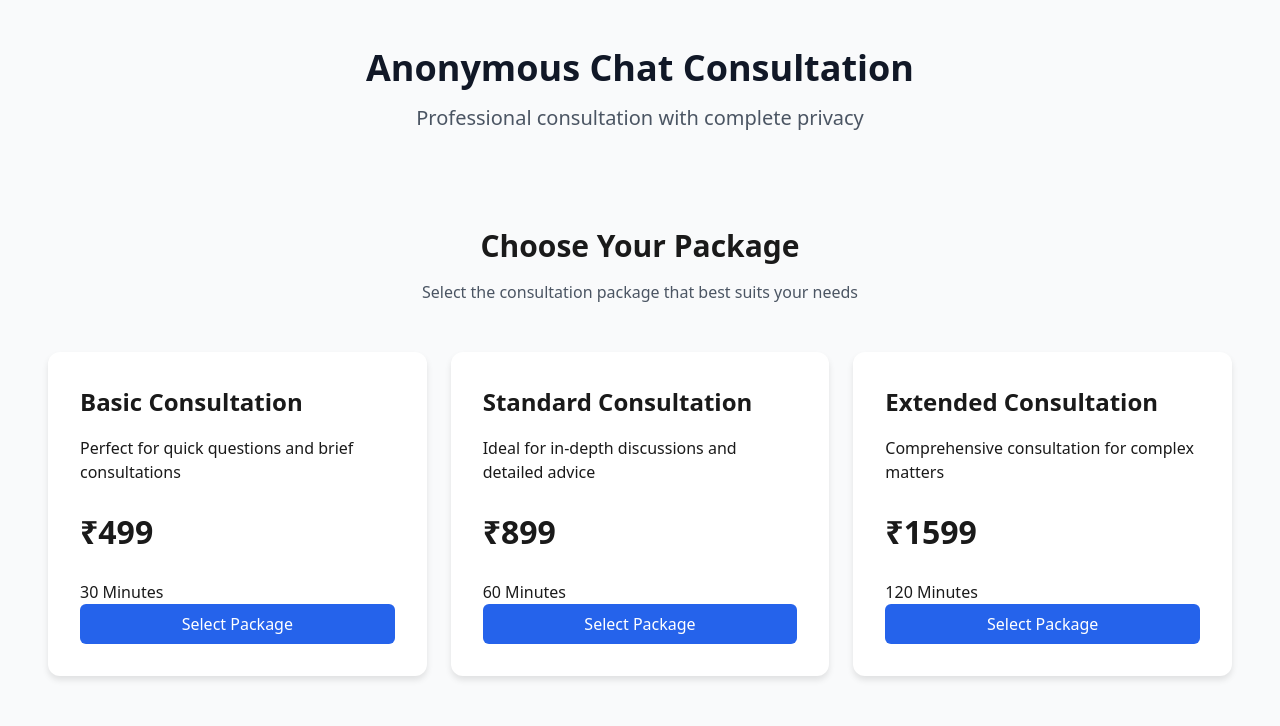
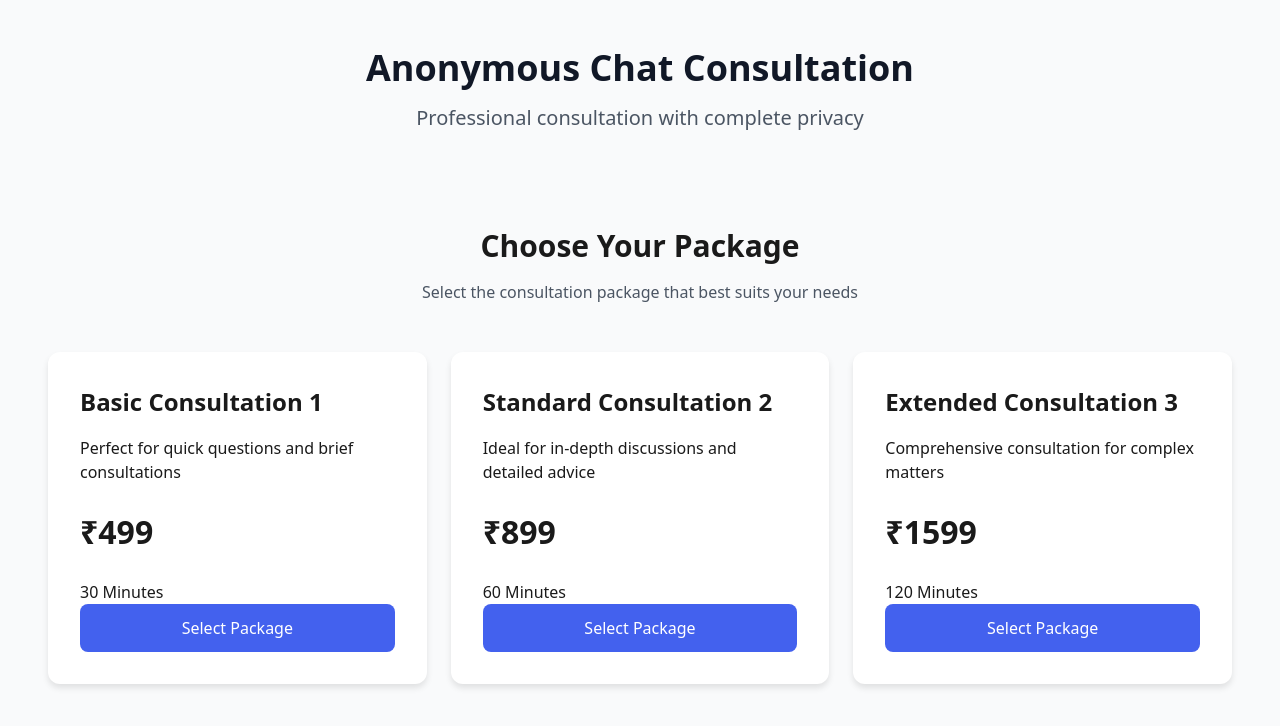
Before and after one commit to gijojohn/anonymousChat, a Next.js app: page / in a window 1280 px wide. Shown: the top 726 px of the page. Built offline with nearby package versions, Linux system fonts and the light colour scheme.

Commit message:
layout changes 5

```diff
--- a/src/components/packages-new.css
+++ b/src/components/packages-new.css
@@ -31,6 +31,15 @@
   width: 100%;
   padding: 0.75rem;
   border-radius: 0.5rem;
+  background-color: #4361ee !important;
+  color: white !important;
+  border: none;
+  cursor: pointer;
+  transition: background-color 0.3s ease;
+}
+
+.custom-button:hover {
+  background-color: #3730a3 !important;
 }
 
 @media (max-width: 768px) {
--- a/src/components/packages-section.tsx
+++ b/src/components/packages-section.tsx
@@ -9,21 +9,21 @@ import { Button } from '@/components/ui/button';
 const PACKAGES = [
   {
     id: 1,
-    title: 'Basic Consultation',
+    title: 'Basic Consultation 1',
     description: 'Perfect for quick questions and brief consultations',
     price: 499,
     duration: '30 Minutes',
   },
   {
     id: 2,
-    title: 'Standard Consultation',
+    title: 'Standard Consultation 2',
     description: 'Ideal for in-depth discussions and detailed advice',
     price: 899,
     duration: '60 Minutes',
   },
   {
     id: 3,
-    title: 'Extended Consultation',
+    title: 'Extended Consultation 3',
     description: 'Comprehensive consultation for complex matters',
     price: 1599,
     duration: '120 Minutes',
@@ -52,12 +52,12 @@ export function PackagesSection() {
               <p>{pkg.description}</p>
               <div className="custom-price">₹{pkg.price}</div>
               <div>{pkg.duration}</div>
-              <Button
-                className="custom-button !bg-[#4361ee] hover:!bg-[#3730a3] !text-white"
+              <button
+                className="custom-button"
                 onClick={() => handlePackageSelect(pkg.id)}
               >
                 Select Package
-              </Button>
+              </button>
             </div>
           ))}
         </div>
```
Lines whose indentation alone changed are shown as unchanged.
